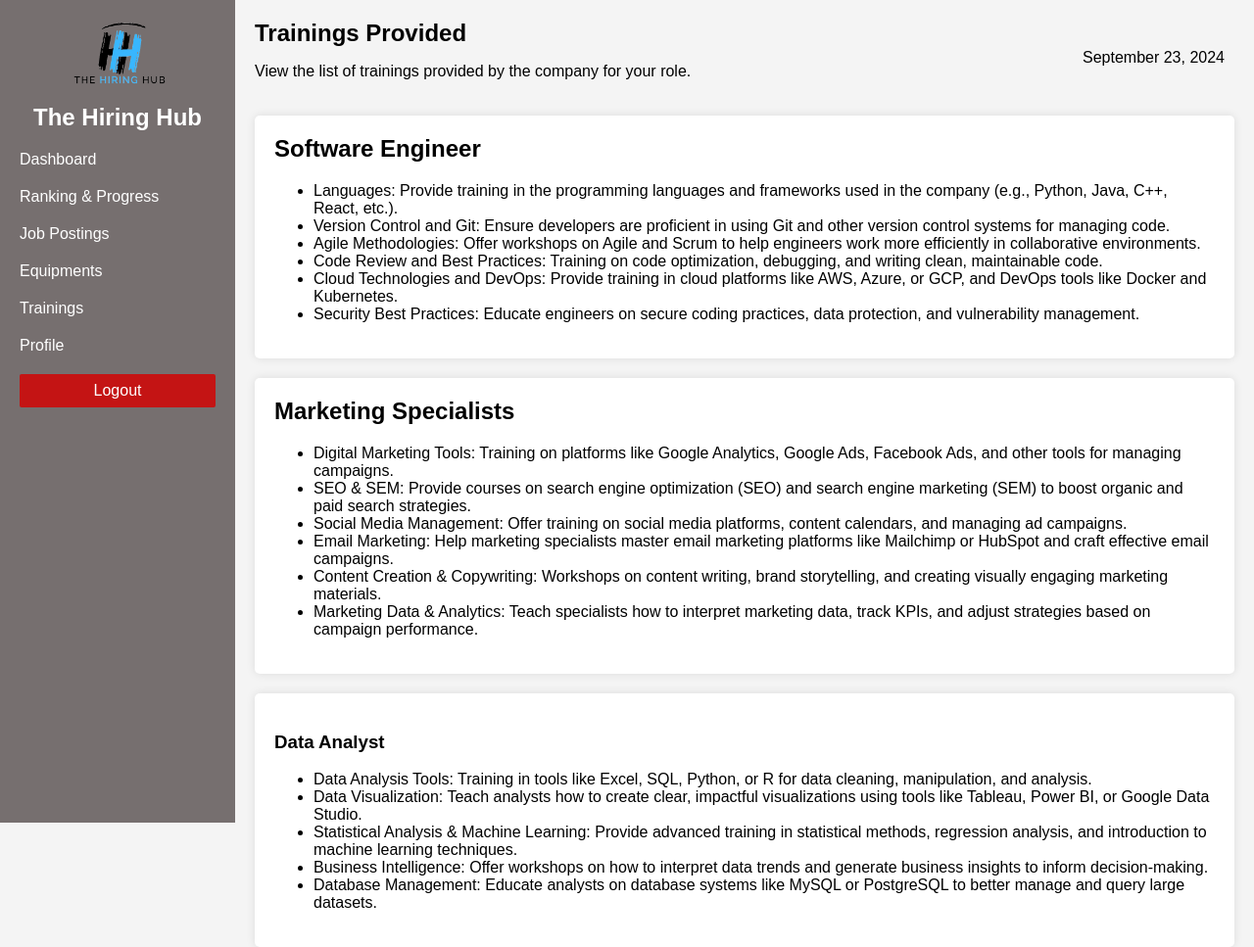
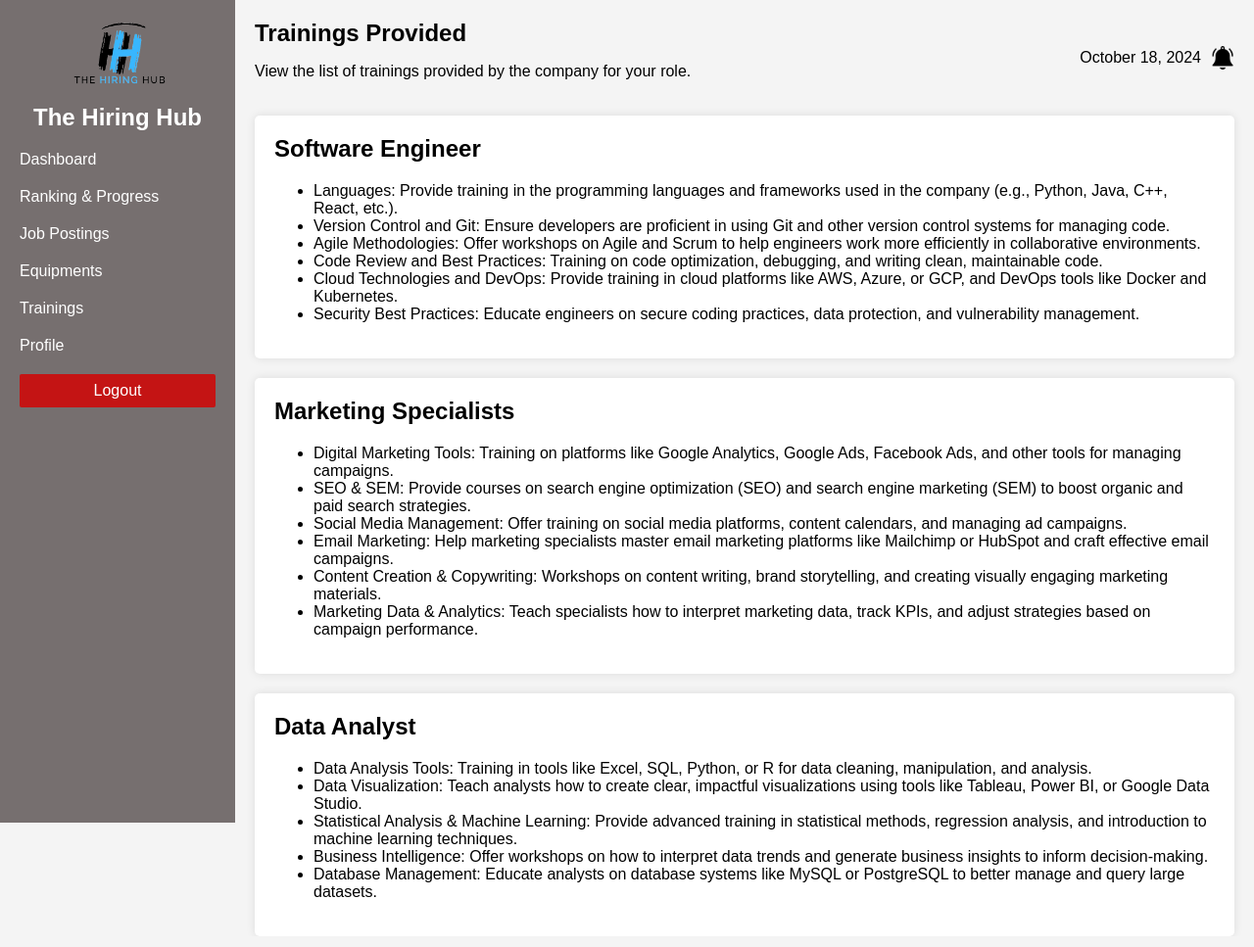
Before and after one commit to navin432/The-Hiring-Hub, a website: page public/html/Employee/training.html in a window 1280 px wide. Shown: the whole page at 98% size. Drawn offline with Linux system fonts and the light colour scheme.

Commit message:
Updated training page

```diff
--- a/public/html/Employee/training.html
+++ b/public/html/Employee/training.html
@@ -15,7 +15,7 @@
         <h2>The Hiring Hub</h2>
       </div>
       <ul>
-        <li><a href="../employee_dashboard.html">Dashboard</a></li>
+        <li><a href="../employeeDashboard.html">Dashboard</a></li>
         <li><a href="ranking-progress.html">Ranking & Progress</a></li>
         <li><a href="job-postings.html">Job Postings</a></li>
         <li><a href="equipments.html" class="active">Equipments</a></li>
@@ -33,7 +33,8 @@
           <p>View the list of trainings  provided by the company for your role.</p>
         </div>
         <div class="date-notification">
-          <p>September 23, 2024</p>
+          <p id="current-date"></p>
+          <img src="Image/notification.png" alt="Notifications" class="notification-icon">
         </div>
       </header>
 
@@ -61,7 +62,7 @@
         </ul>
         </div>
         <div class="section-card">
-            <h3>Data Analyst</h3>
+            <h2>Data Analyst</h2>
             <p><ul>
                 <li>Data Analysis Tools: Training in tools like Excel, SQL, Python, or R for data cleaning, manipulation, and analysis.</li>
                <li> Data Visualization: Teach analysts how to create clear, impactful visualizations using tools like Tableau, Power BI, or Google Data Studio.</li>
@@ -73,5 +74,6 @@
       </section>
     </main>
   </div>
+  <script src="JS/date.js"></script>
 </body>
 </html>
```
